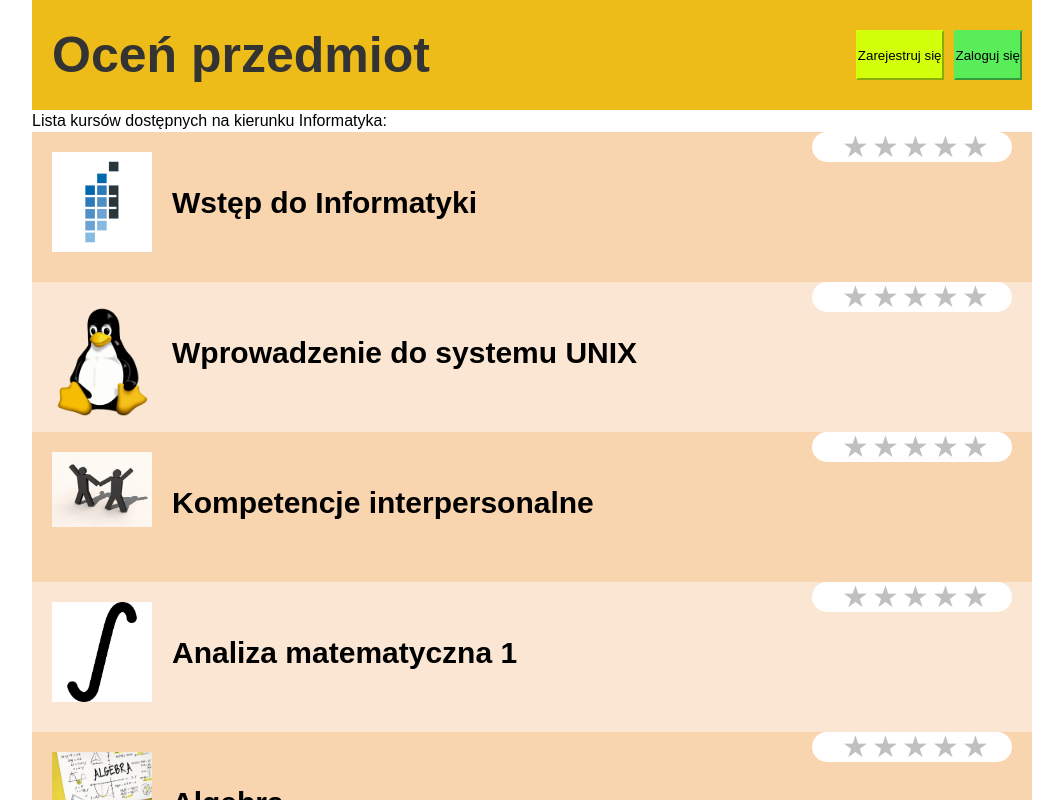
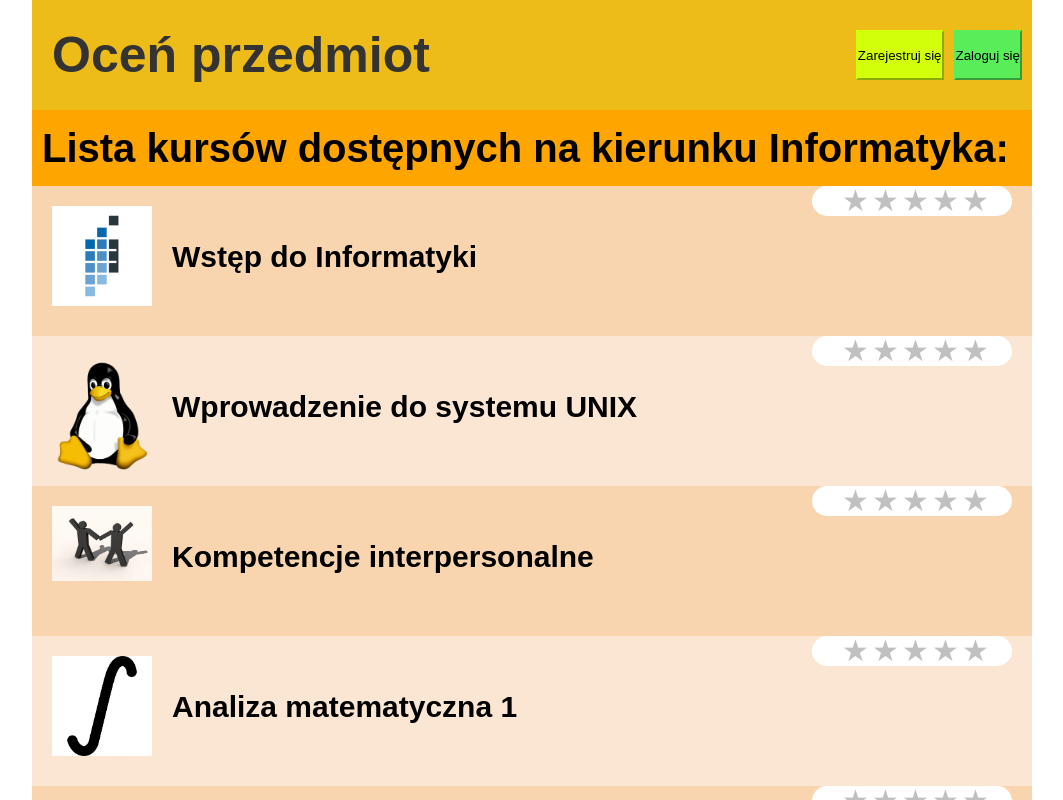
Before and after one commit to AdrianBesciak/RateTheCourse, an Angular app: page / in a window 1280 px wide. Shown: the top 800 px of the page, without its empty margins (108-1171 px from the left). Built offline with nearby package versions, Linux system fonts and the light colour scheme.

Commit message:
Fixed view of Courses

```diff
--- a/src/app/components/courses/courses.component.css
+++ b/src/app/components/courses/courses.component.css
@@ -5,3 +5,10 @@
 .evenTest{
     background-color: rgb(250, 230, 211);
 }
+
+p {
+    font-size: 40px;
+    font-weight: 800;
+    background: orange;
+    padding: 10px;
+}
--- a/src/app/components/courses/courses.component.html
+++ b/src/app/components/courses/courses.component.html
@@ -1,6 +1,8 @@
-Lista kursów dostępnych na kierunku Informatyka:
-<br>
+<div class="courses">
+        <p>Lista kursów dostępnych na kierunku Informatyka:</p>
 
-<div *ngFor="let course of courses, index as i, even as isEven" [ngClass]="{'oddTest':isEven, 'evenTest': !isEven}">
-        <app-course  [course]="course"></app-course>
+        <div *ngFor="let course of courses, index as i, even as isEven" [ngClass]="{'oddTest':isEven, 'evenTest': !isEven}">
+                <app-course  [course]="course"></app-course>
+        </div>
+
 </div>
```
